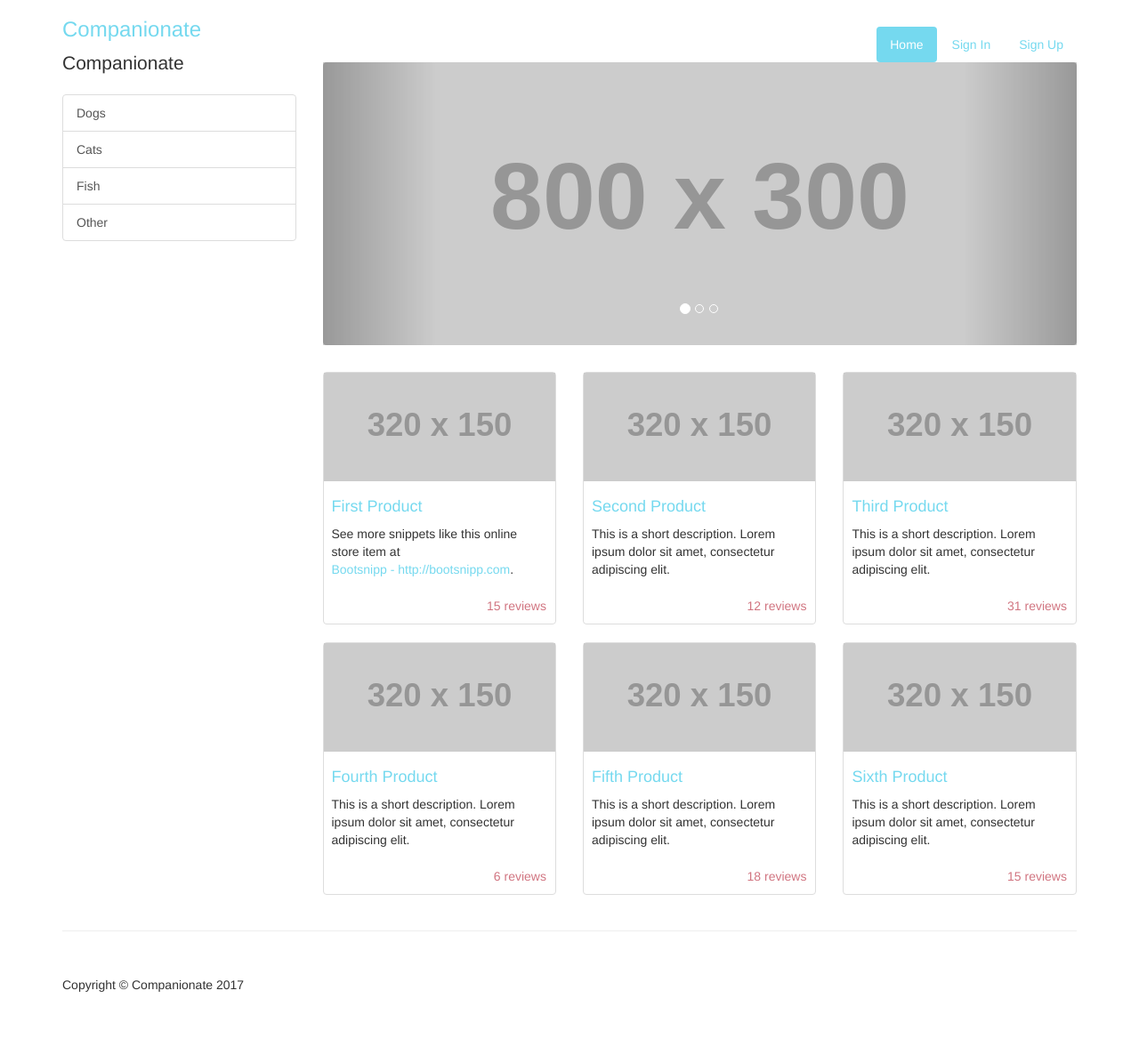
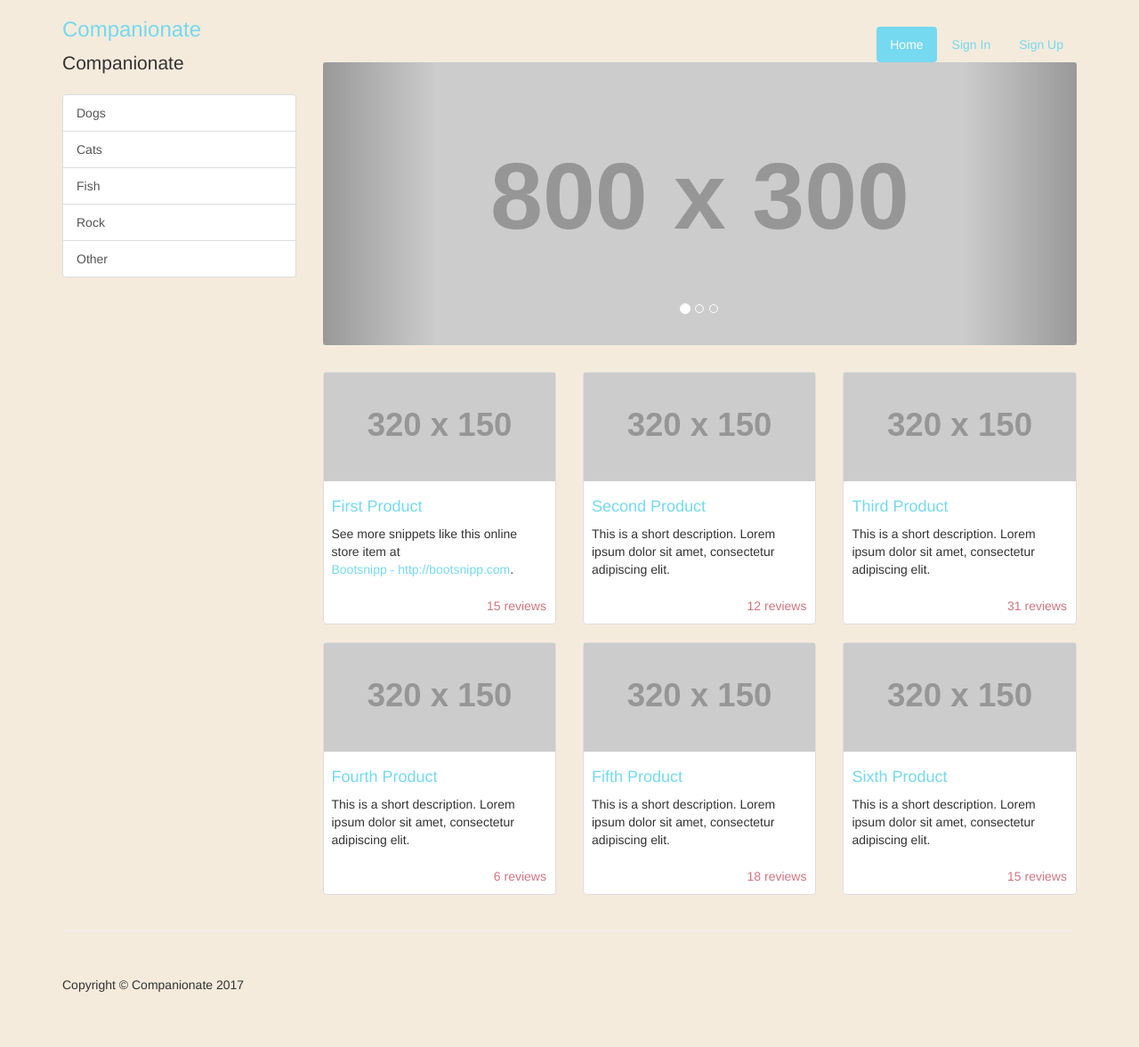
Before and after one commit to jmcquown/Companionate, a Flask app: page /view_pets in a window 1280 px wide. Shown: the whole page at 89% size. Run offline with Flask 2, Linux system fonts and the light colour scheme; grey boxes labelled with a size stand in for pictures from a placeholder-image service; some libraries are stand-ins or nearby versions; some web fonts are replaced.

Commit message:
background colors

```diff
--- a/FlaskApp/static/index.css
+++ b/FlaskApp/static/index.css
@@ -1,6 +1,7 @@
 html, body {
     margin:0;
     padding:0;
+    background-color: #f5ebdc;  /* OVERALL PAGE BACKGROUND COLOR */
 }
 #sup {
     background-color: #75d9ef;
--- a/FlaskApp/static/sign_in.css
+++ b/FlaskApp/static/sign_in.css
@@ -25,7 +25,7 @@
 html, body {
     margin: 0;
     padding: 0;
-    background-color: #ffffff;
+    background-color: #f5ebdc;  /* OVERALL PAGE BACKGROUND COLOR */
 }
 .form-signin {
     margin-top:40px;
--- a/FlaskApp/static/view_pets.css
+++ b/FlaskApp/static/view_pets.css
@@ -4,9 +4,9 @@
  * Licensed under MIT (https://github.com/BlackrockDigital/startbootstrap/blob/gh-pages/LICENSE)
  */
 
-/*body {
-    padding-top: 70px;  Required padding for .navbar-fixed-top. Remove if using .navbar-static-top. Change if height of navigation changes.
-}*/
+body {
+    background-color: #f5ebdc;  /* OVERALL PAGE BACKGROUND COLOR */
+}
 
 #sup {
     background-color: #75d9ef;
--- a/FlaskApp/templates/view_pets.html
+++ b/FlaskApp/templates/view_pets.html
@@ -52,6 +52,7 @@
                     <a href="#" class="list-group-item">Dogs</a>
                     <a href="#" class="list-group-item">Cats</a>
                     <a href="#" class="list-group-item">Fish</a>
+                    <a href="#" class="list-group-item">Rock</a>
                     <a href="#" class="list-group-item">Other</a>
                 </div>
             </div>
```
